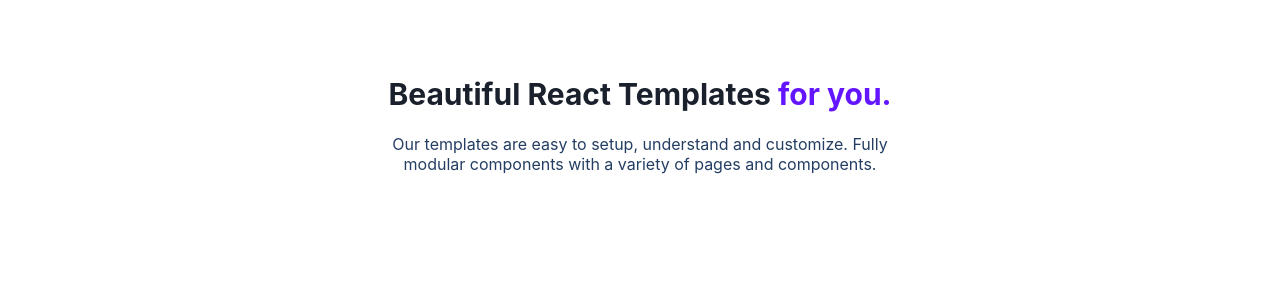
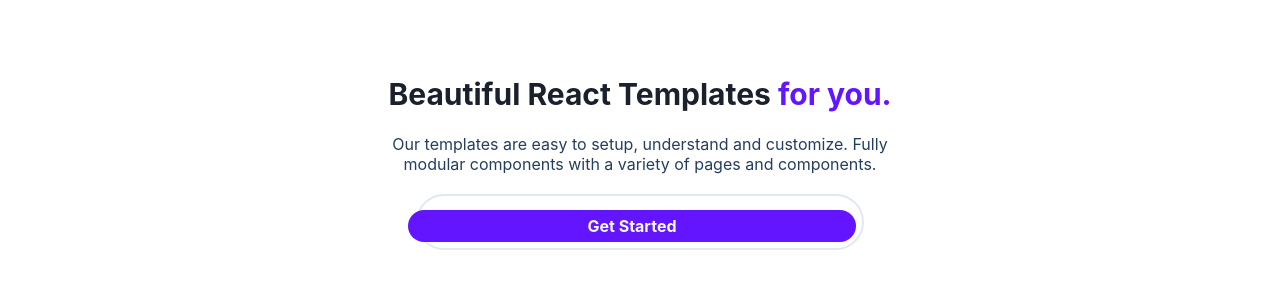
Before and after one commit to Gurehmat/Treact-Clone-First-Solo-Project-, a plain HTML site: page index.html in a window 1280 px wide. Shown: the part 96-384 px from the top of the page. Drawn offline with Linux system fonts and the light colour scheme.

Commit message:
bug review

```diff
--- a/index.html
+++ b/index.html
@@ -54,7 +54,8 @@
               Our templates are easy to setup, understand and customize. Fully modular components with a variety of pages and components.
             </p>
             <div class="email-input">
-
+              <input type="text" placeholder="Your E-mail Address">
+              <button>Get Started</button>
             </div>
           </div>
 
```
Also changed, not shown: styles.css.
